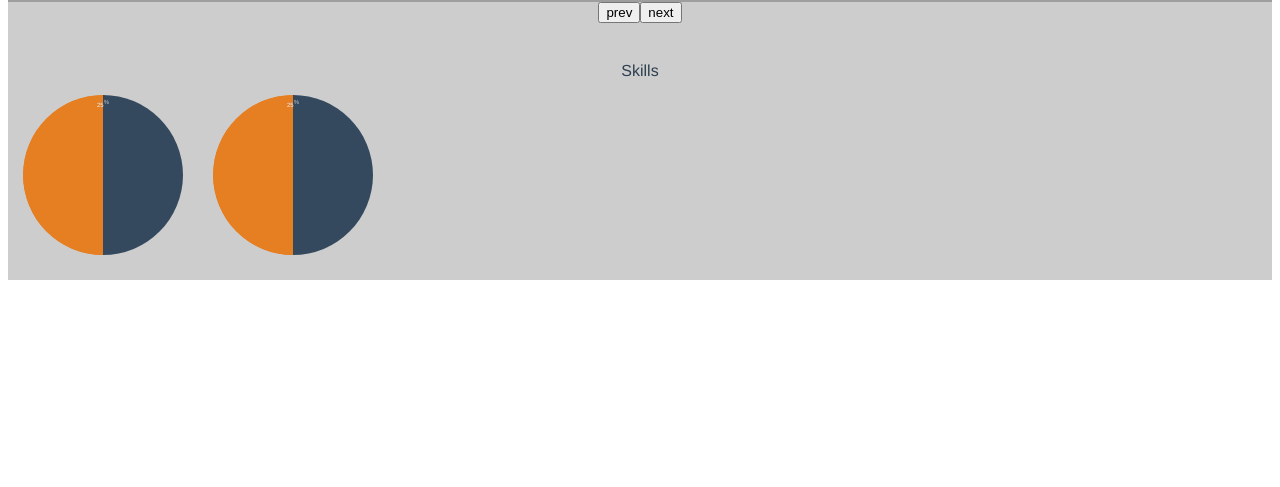
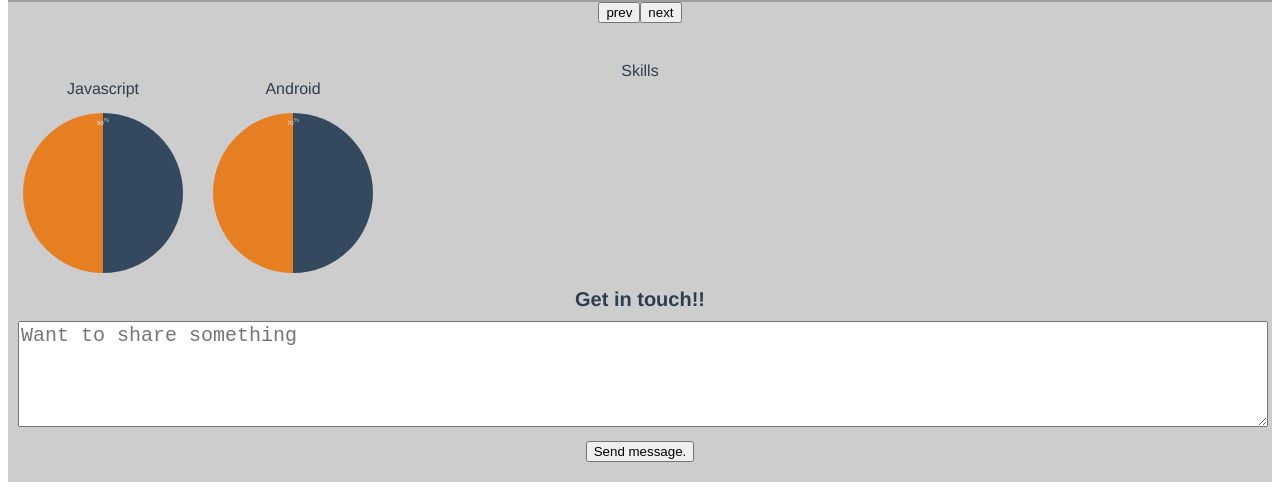
Before and after one commit to SwaroopS94/portfolio, a Vue app in the folder client/: page / in a window 1280 px wide. Shown: the part 770-1257 px from the top of the page. Before the commit the page ends 1058 px from the top, so only its background shows below. Built offline with nearby package versions, Linux system fonts and the light colour scheme; grey boxes are pictures that could not be loaded.

Commit message:
circular progress skills, contact comp

```diff
--- a/client/src/components/circular-progress-bar.vue
+++ b/client/src/components/circular-progress-bar.vue
@@ -1,6 +1,6 @@
 <template>
-  <div class="pie-wrapper pie-wrapper--solid progress-50">
-    <span class="label">25<span class="smaller">%</span></span>
+  <div :id="'circular_progress'+progress">
+    <span class="label">{{progress}}<span class="smaller">%</span></span>
   </div>
 </template>
 
@@ -12,18 +12,31 @@
         type: Number,
         default: 0
       }
+    },
+    mounted() {
+      console.log("Progress : ",this.progress);
+      let circularProgressPercentage = 90*this.progress/25;
+      let circularProgressStyle = document.createElement("style");
+      circularProgressStyle.type = "text/css";
+      circularProgressStyle.innerHTML = ".pie-wrapper--solid.progress-50:before {" +
+      "background: #e67e22;" +
+      "-webkit-transform: rotate(0deg);" +
+      `transform: rotate(${circularProgressPercentage}deg);` +
+      "}";
+      let circularProgressBar = document.getElementById(`circular_progress`+this.progress);
+      circularProgressBar.className = "pie-wrapper pie-wrapper--solid progress-50";
     }
   }
 </script>
 
 <style scoped>
-  @import url(https://fonts.googleapis.com/css?family=Lato:700);
-  *,
-  *:before,
-  *:after {
-    box-sizing: border-box;
+
+
+
+  .pie-wrapper--solid {
+    border-radius: 50%;
+    overflow: hidden;
   }
-
   html,
   body {
     background: #ecf0f1;
@@ -33,24 +46,11 @@
     padding: 10px;
   }
 
-  .set-size {
-    font-size: 10em;
-  }
-
-  .charts-container:after {
-    clear: both;
-    content: "";
-    display: table;
-  }
-
   .pie-wrapper {
     height: 10em;
     width: 10em;
     margin: 15px;
     position: relative;
-  }
-  .pie-wrapper:nth-child(3n + 1) {
-    clear: both;
   }
   .pie-wrapper .pie {
     height: 100%;
@@ -91,19 +91,6 @@
     padding-bottom: 20px;
     vertical-align: super;
   }
-  .pie-wrapper .shadow {
-    height: 100%;
-    width: 100%;
-    border: 0.1em solid #bdc3c7;
-    border-radius: 50%;
-  }
-  .pie-wrapper.style-2 .label {
-    background: none;
-    color: #7f8c8d;
-  }
-  .pie-wrapper.style-2 .label .smaller {
-    color: #bdc3c7;
-  }
 
 
   .pie-wrapper--solid {
@@ -122,39 +109,8 @@
   .pie-wrapper--solid .label {
     background: transparent;
   }
-  .pie-wrapper--solid.progress-65 {
-    background: linear-gradient(to right, #e67e22 50%, #34495e 50%);
-  }
-  .pie-wrapper--solid.progress-65:before {
-    background: #e67e22;
-    -webkit-transform: rotate(126deg);
-    transform: rotate(126deg);
-  }
   .pie-wrapper--solid.progress-50 {
     background: linear-gradient(to right, #e67e22 50%, #34495e 50%);
   }
-  .pie-wrapper--solid.progress-50:before {
-    background: #e67e22;
-    -webkit-transform: rotate(180deg);
-    transform: rotate(180deg);
-  }
-
-
-  .pie-wrapper--solid.progress-25 {
-    background: linear-gradient(to right, #9b59b6 50%, #34495e 50%);
-  }
-  .pie-wrapper--solid.progress-25:before {
-    background: #34495e;
-    -webkit-transform: rotate(-270deg);
-    transform: rotate(-270deg);
-  }
-  .pie-wrapper--solid.progress-88 {
-    background: linear-gradient(to right, #3498db 50%, #34495e 50%);
-  }
-  .pie-wrapper--solid.progress-88:before {
-    background: #3498db;
-    -webkit-transform: rotate(43.2deg);
-    transform: rotate(43.2deg);
-  }
 
 </style>
--- a/client/src/pageComponents/skills.vue
+++ b/client/src/pageComponents/skills.vue
@@ -4,9 +4,10 @@
       <div class="skill-label">
       Skills
       </div>
-      <div class="skills">
+      <div class="skills" v-if="skills && skills.length>0">
         <div v-for="(skill, index) in skills" v-if="skill && skill.progress">
-          <circular-progress-bar :class="getSkillClass(index)" :progress="skill.progress"></circular-progress-bar>
+          <span> {{skill.name}}</span>
+          <circular-progress-bar :progress="skill.progress"></circular-progress-bar>
         </div>
       </div>
     </div>
--- a/client/src/pages/LandingPage.vue
+++ b/client/src/pages/LandingPage.vue
@@ -22,6 +22,15 @@
     </div>
     <projects class="projects"></projects>
     <skills class="skills" :skills="skills"></skills>
+    <div class="footer">
+      <span class="contact-header">Get in touch!!</span>
+      <div class="contact-message">
+        <textarea placeholder="Want to share something" v-model="messageData"/>
+      </div>
+      <button @click="sendMessage()">
+        Send message.
+      </button>
+    </div>
   </div>
 </template>
 
@@ -40,14 +49,17 @@
     data() {
       return {
         menuData:['Home','About','Projects','Contact'],
-        skills: ""
+        skills: "",
+        messageData: ""
       }
     },
     mounted() {
       this.skills = mock_data.skills;
     },
     methods: {
-
+      sendMessage() {
+        console.log("Send message to server");
+      }
     }
   }
 </script>
@@ -83,4 +95,24 @@
   .landing-page {
     position: relative;
   }
+
+  .footer {
+    position: relative;
+    padding-bottom: 10px;
+  }
+
+  .footer .contact-header {
+    font-size: 20px;
+    font-weight: bolder;
+  }
+  .footer .contact-message {
+    padding: 10px;
+  }
+  .footer .contact-message textarea {
+    width: 100%;
+    height: 100px;
+    font-size: 20px;
+    max-width: 100%;
+    max-height: 150px;
+  }
 </style>
```
